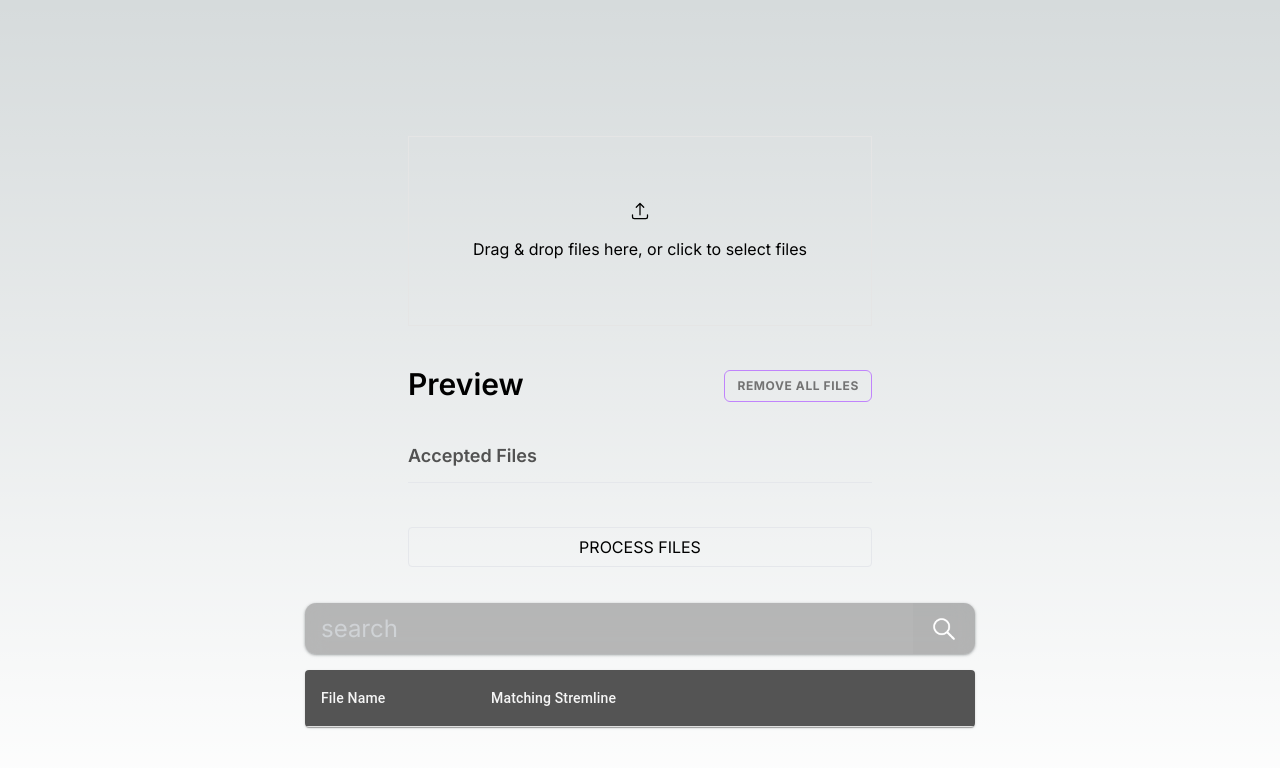
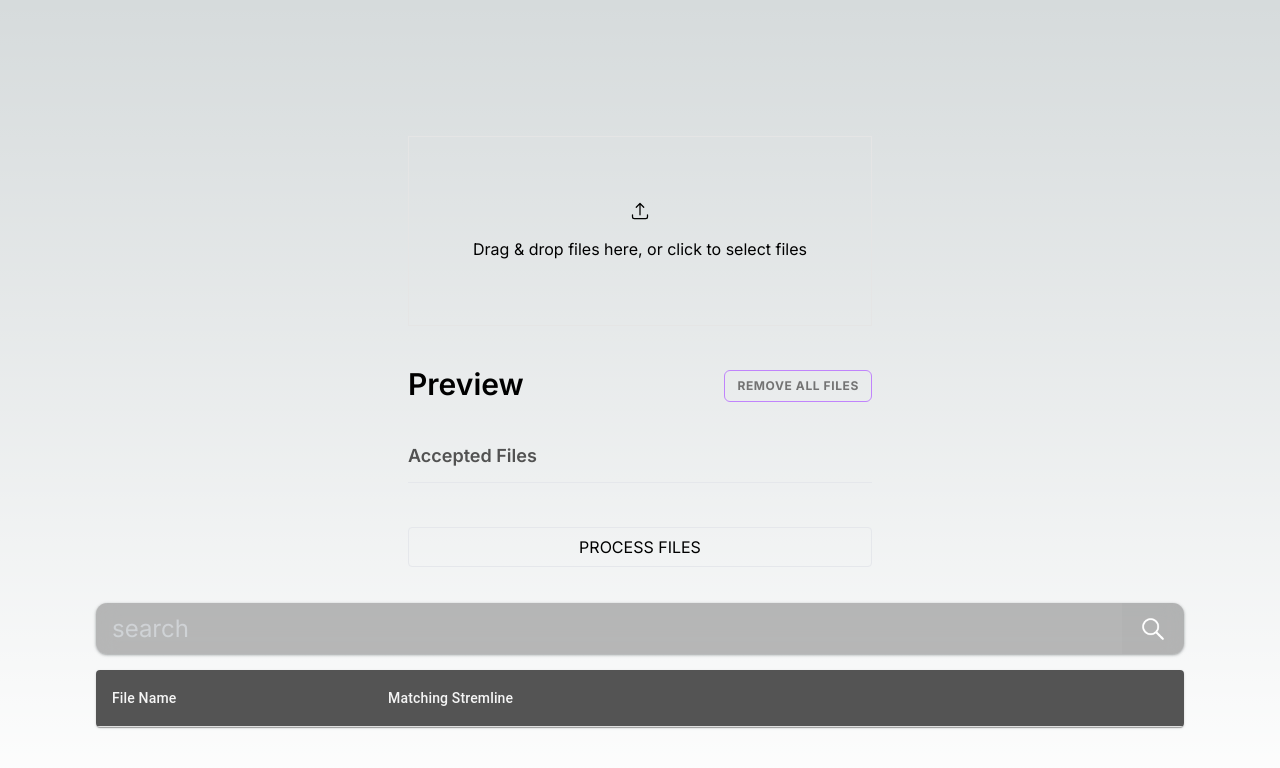
Before and after one commit to nabarun91221/keyword_Search_webApplication, a Next.js app in the folder client/: page / in a window 1280 px wide. Shown: the top 768 px of the page. Built offline with nearby package versions, Linux system fonts and the light colour scheme.

Commit message:
Update globals.css

```diff
--- a/client/src/app/globals.css
+++ b/client/src/app/globals.css
@@ -25,3 +25,6 @@ body {
     )
     rgb(var(--background-start-rgb));
 }
+.lower-container{
+  width: 100%;
+}
```
